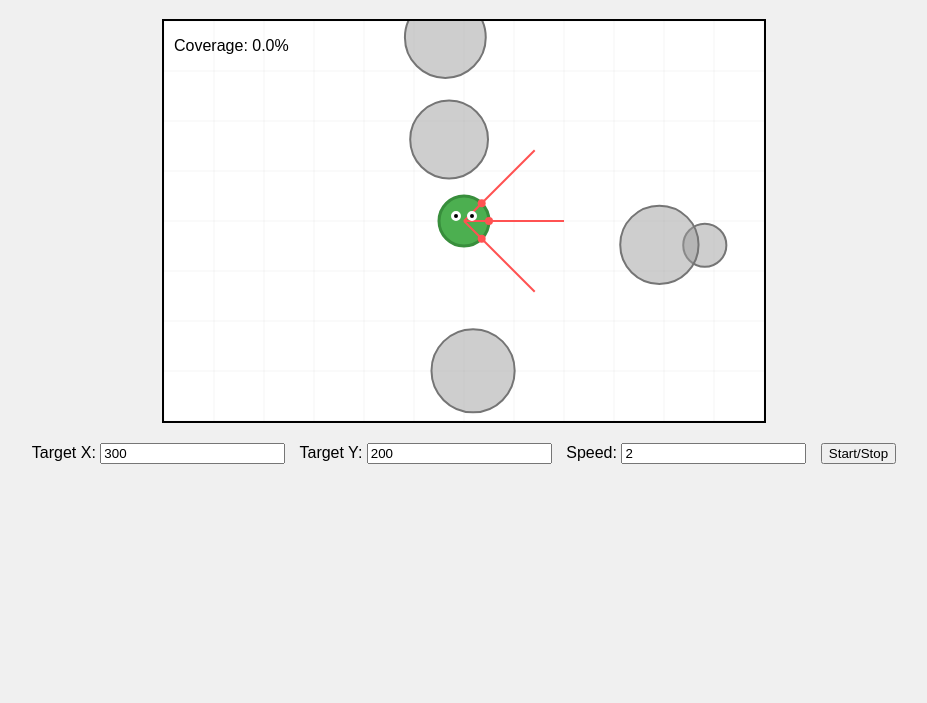
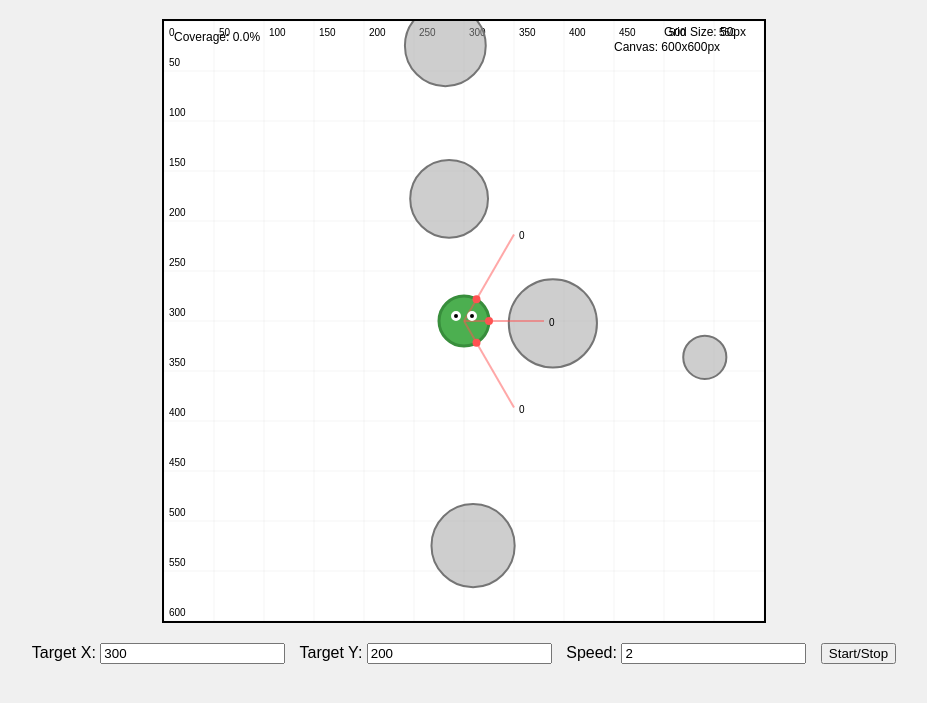
Before and after one commit to imkuromi/simulator-robot, a website: page index.html in a window 1280 px wide. Shown: the part 61-764 px from the top of the page, without its empty margins (176-1103 px from the left). Drawn offline with Linux system fonts and the light colour scheme.

Commit message:
version1

```diff
--- a/index.html
+++ b/index.html
@@ -8,7 +8,7 @@
 </head>
 <body>
     <h1>Simulator Robot System</h1>
-    <canvas id="simulator" width="600" height="400"></canvas>
+    <canvas id="simulator" width="600" height="600"></canvas>
     <div class="controls">
         <label>Target X: <input type="number" id="targetX" value="300"></label>
         <label>Target Y: <input type="number" id="targetY" value="200"></label>
--- a/src/main.ts
+++ b/src/main.ts
@@ -28,40 +28,56 @@ document.addEventListener('DOMContentLoaded', () => {
         type Sensor = {
             distance: number;
             angle: number;
+            range: number;
         };
 
         // Then modify the sensors object to use this type
         const robot = {
-            x: canvas.width / 2,
-            y: canvas.height / 2,
+            x: parseInt((document.getElementById('startX') as HTMLInputElement)?.value || '300'),
+            y: parseInt((document.getElementById('startY') as HTMLInputElement)?.value || '300'),
             speed: 2,
             direction: 0,
             isMoving: false,
             radius: 25,
             sensors: {
-                front: { distance: 0, angle: 0 } as Sensor,
-                leftFront: { distance: 0, angle: Math.PI / 4 } as Sensor,
-                rightFront: { distance: 0, angle: -Math.PI / 4 } as Sensor,
+                front: { distance: 0, angle: 0, range: 80 },
+                leftFront: { distance: 0, angle: Math.PI / 3, range: 100 },
+                rightFront: { distance: 0, angle: -Math.PI / 3, range: 100 },
             },
-            sensorRange: 100,
+            sensorRange: 150,
             obstacles: [] as Array<{x: number, y: number, radius: number}>,
             state: 'exploring',
-            gridSize: 50, // ขนาดของกริด
-            coveredCells: new Set<string>(), // เซตเก็บเซลล์ที่ผ่านไปแล้ว
-            lastTurnTime: 0, // เวลาที่เลี้ยวครั้งล่าสุด
-            turnInterval: 2000, // ระยะเวลาระหว่างการเลี้ยว (ms)
-            coverage: 0 // เปอร์เซ็นต์พื้นที่ที่ผ่านไปแล้ว
+            gridSize: 50,
+            coveredCells: new Set<string>(),
+            lastTurnTime: 0,
+            turnInterval: 2000,
+            coverage: 0
         };
 
         // สร้างสิ่งกีดขวางสุ่ม
         function createRandomObstacles(count: number) {
             for (let i = 0; i < count; i++) {
-                const obstacle = {
-                    x: Math.random() * canvas.width,
-                    y: Math.random() * canvas.height,
-                    radius: 20 + Math.random() * 30
-                };
-                robot.obstacles.push(obstacle);
+                let isOverlapping = true;
+                let obstacle: { x: any; y: any; radius: any; };
+
+                // พยายามสร้างสิ่งกีดขวางจนกว่าจะไม่ทับกับสิ่งกีดขวางอื่น
+                while (isOverlapping) {
+                    obstacle = {
+                        x: Math.random() * canvas.width,
+                        y: Math.random() * canvas.height,
+                        radius: 20 + Math.random() * 30
+                    };
+
+                    // ตรวจสอบการทับซ้อนกับสิ่งกีดขวางที่มีอยู่แล้ว
+                    isOverlapping = robot.obstacles.some(existingObstacle => {
+                        const dx = obstacle.x - existingObstacle.x;
+                        const dy = obstacle.y - existingObstacle.y;
+                        const distance = Math.sqrt(dx * dx + dy * dy);
+                        return distance < (obstacle.radius + existingObstacle.radius);
+                    });
+                }
+
+                robot.obstacles.push(obstacle!);
             }
         }
 
@@ -90,12 +106,22 @@ document.addEventListener('DOMContentLoaded', () => {
             for (let x = 0; x <= canvas.width; x += robot.gridSize) {
                 ctx.moveTo(x, 0);
                 ctx.lineTo(x, canvas.height);
+
+                // แสดงตัวเลขแกน X
+                ctx.fillStyle = 'black';
+                ctx.font = '10px Arial';
+                ctx.fillText(x.toString(), x + 5, 15);
             }
 
             // วาดเส้นแนวนอน
             for (let y = 0; y <= canvas.height; y += robot.gridSize) {
                 ctx.moveTo(0, y);
                 ctx.lineTo(canvas.width, y);
+
+                // แสดงตัวเลขแกน Y
+                ctx.fillStyle = 'black';
+                ctx.font = '10px Arial';
+                ctx.fillText(y.toString(), 5, y - 5);
             }
 
             ctx.stroke();
@@ -106,6 +132,12 @@ document.addEventListener('DOMContentLoaded', () => {
                 ctx.fillStyle = 'rgba(76, 175, 80, 0.1)';
                 ctx.fillRect(x * robot.gridSize, y * robot.gridSize, robot.gridSize, robot.gridSize);
             });
+
+            // แสดงขนาดของกริด
+            ctx.fillStyle = 'black';
+            ctx.font = '12px Arial';
+            ctx.fillText(`Grid Size: ${robot.gridSize}px`, canvas.width - 100, 15);
+            ctx.fillText(`Canvas: ${canvas.width}x${canvas.height}px`, canvas.width - 150, 30);
         }
 
         function drawRobot(x: number, y: number, direction: number) {
@@ -121,21 +153,9 @@ document.addEventListener('DOMContentLoaded', () => {
             ctx.strokeStyle = '#388E3C';
             ctx.lineWidth = 3;
             ctx.stroke();
+
             // วาดเซนเซอร์และลำแสง
-            Object.keys(robot.sensors).forEach((key) => {
-                const sensor = robot.sensors[key as keyof typeof robot.sensors];
-                ctx.beginPath();
-                ctx.moveTo(0, 0);
-                const sensorX = Math.cos(sensor.angle) * robot.sensorRange;
-                const sensorY = Math.sin(sensor.angle) * robot.sensorRange;
-                ctx.lineTo(sensorX, sensorY);
-
-                // สีของลำแสงเซนเซอร์ขึ้นอยู่กับระยะทาง
-                const alpha = 1 - (sensor.distance / robot.sensorRange);
-                ctx.strokeStyle = `rgba(255, 82, 82, ${alpha})`;
-                ctx.lineWidth = 2;
-                ctx.stroke();
-
+            Object.entries(robot.sensors).forEach(([key, sensor]) => {
                 // วาดจุดเซนเซอร์
                 ctx.beginPath();
                 ctx.arc(
@@ -145,6 +165,24 @@ document.addEventListener('DOMContentLoaded', () => {
                 );
                 ctx.fillStyle = '#FF5252';
                 ctx.fill();
+
+                // วาดลำแสงเซนเซอร์
+                ctx.beginPath();
+                ctx.moveTo(0, 0);
+                const sensorX = Math.cos(sensor.angle) * sensor.range;
+                const sensorY = Math.sin(sensor.angle) * sensor.range;
+                ctx.lineTo(sensorX, sensorY);
+
+                // สีของลำแสงขึ้นอยู่กับระยะทางที่ตรวจจับได้
+                const alpha = 0.5; // ตั้งค่า alpha เป็นค่าคงที่ 0.5 เพื่อให้เห็นชัดเจน
+                ctx.strokeStyle = `rgba(255, 82, 82, ${alpha})`;
+                ctx.lineWidth = 2;
+                ctx.stroke();
+
+                // แสดงระยะทางที่ตรวจจับได้
+                ctx.fillStyle = 'black';
+                ctx.font = '10px Arial';
+                ctx.fillText(`${sensor.distance.toFixed(0)}`, sensorX + 5, sensorY + 5);
             });
 
             // วาดตา
@@ -236,69 +274,8 @@ document.addEventListener('DOMContentLoaded', () => {
             robot.state = minDistance < robot.radius * 2 ? 'avoiding' : 'exploring';
         }
 
-        function validateRobotState() {
-            // ตรวจสอบตำแหน่ง
-            if (isNaN(robot.x) || isNaN(robot.y)) {
-                console.warn('Invalid robot position, resetting to center');
-                robot.x = canvas.width / 2;
-                robot.y = canvas.height / 2;
-            }
-
-            // ตรวจสอบทิศทาง
-            if (isNaN(robot.direction)) {
-                console.warn('Invalid robot direction, resetting to 0');
-                robot.direction = 0;
-            }
-
-            // ตรวจสอบความเร็ว
-            if (robot.speed < 0 || robot.speed > 5) {
-                console.warn('Invalid robot speed, resetting to default');
-                robot.speed = 2;
-            }
-
-            // ตรวจสอบเซนเซอร์
-            Object.entries(robot.sensors).forEach(([key, sensor]) => {
-                if (isNaN(sensor.distance) || isNaN(sensor.angle)) {
-                    console.warn(`Invalid sensor ${key} values, resetting`);
-                    sensor.distance = robot.sensorRange;
-                    sensor.angle = robot.sensors[key as keyof typeof robot.sensors].angle;
-                }
-            });
-        }
-
-        function checkBoundaries() {
-            const margin = robot.radius + 10; // เพิ่มระยะเผื่อ 10 พิกเซล
-
-            // ตรวจสอบขอบซ้าย
-            if (robot.x < margin) {
-                robot.x = margin;
-                robot.direction = Math.PI / 2; // หันไปทางขวา
-            }
-
-            // ตรวจสอบขอบขวา
-            if (robot.x > canvas.width - margin) {
-                robot.x = canvas.width - margin;
-                robot.direction = -Math.PI / 2; // หันไปทางซ้าย
-            }
-
-            // ตรวจสอบขอบบน
-            if (robot.y < margin) {
-                robot.y = margin;
-                robot.direction = 0; // หันลง
-            }
-
-            // ตรวจสอบขอบล่าง
-            if (robot.y > canvas.height - margin) {
-                robot.y = canvas.height - margin;
-                robot.direction = Math.PI; // หันขึ้น
-            }
-        }
-
         function moveRobot() {
             if (!robot.isMoving) return;
-
-            // ตรวจสอบความถูกต้องของข้อมูล
-            validateRobotState();
 
             checkSensors();
 
@@ -315,11 +292,9 @@ document.addEventListener('DOMContentLoaded', () => {
                     robot.direction -= 0.1;
                 }
 
-                // คำนวณความเร็วที่ปลอดภัย
-                const minDistance = Math.min(...Object.entries(robot.sensors).map(([_, s]) => s.distance));
-                const safeSpeed = Math.min(robot.speed, minDistance / 10);
-                robot.x += Math.cos(robot.direction) * safeSpeed;
-                robot.y += Math.sin(robot.direction) * safeSpeed;
+                const currentSpeed = robot.speed * (Math.min(...Object.entries(robot.sensors).map(([_, s]) => s.distance)) / robot.sensorRange);
+                robot.x += Math.cos(robot.direction) * currentSpeed;
+                robot.y += Math.sin(robot.direction) * currentSpeed;
             } else {
                 // เคลื่อนที่ปกติ
                 robot.x += Math.cos(robot.direction) * robot.speed;
@@ -328,7 +303,7 @@ document.addEventListener('DOMContentLoaded', () => {
                 // ตรวจสอบเวลาที่ผ่านไปตั้งแต่เลี้ยวครั้งล่าสุด
                 const currentTime = Date.now();
                 if (currentTime - robot.lastTurnTime > robot.turnInterval) {
-                    // เลือกทิศทางใหม่
+                    // เลี้ยวแบบสุ่มแต่มีแนวโน้มไปทางพื้นที่ที่ยังไม่ได้ผ่าน
                     const currentCellX = Math.floor(robot.x / robot.gridSize);
                     const currentCellY = Math.floor(robot.y / robot.gridSize);
 
@@ -362,14 +337,15 @@ document.addEventListener('DOMContentLoaded', () => {
                 }
             }
 
-            // ตรวจสอบขอบเขต
-            checkBoundaries();
+            // ป้องกันการออกนอกขอบ canvas
+            robot.x = Math.max(robot.radius, Math.min(canvas.width - robot.radius, robot.x));
+            robot.y = Math.max(robot.radius, Math.min(canvas.height - robot.radius, robot.y));
         }
 
         function update() {
             ctx.clearRect(0, 0, canvas.width, canvas.height);
 
-            // วาดกริดและพื้นที่ที่ผ่านไปแล้ว
+            // วาดกริด
             drawGrid();
 
             // วาดสิ่งกีดขวาง
@@ -381,10 +357,10 @@ document.addEventListener('DOMContentLoaded', () => {
             // วาดหุ่นยนต์
             drawRobot(robot.x, robot.y, robot.direction);
 
-            // แสดงเปอร์เซ็นต์พื้นที่ที่ผ่านไปแล้ว
+            // แสดงข้อมูล
             ctx.fillStyle = 'black';
-            ctx.font = '16px Arial';
-            ctx.fillText(`Coverage: ${robot.coverage.toFixed(1)}%`, 10, 30);
+            ctx.font = '12px Arial';
+            ctx.fillText(`Coverage: ${robot.coverage.toFixed(1)}%`, 10, 20);
 
             requestAnimationFrame(update);
         }
--- a/src/robot.ts
+++ b/src/robot.ts
@@ -1,46 +1,50 @@
 export class Robot {
-  x: number;
-  y: number;
-  speed: number;
+  x: number; // ตำแหน่งแกน x ของหุ่นยนต์
+  y: number; // ตำแหน่งแกน y ของหุ่นยนต์
+  speed: number; // ความเร็วของหุ่นยนต์
 
   constructor(x: number, y: number, speed: number) {
+      // กำหนดค่าเริ่มต้นให้กับตำแหน่งและความเร็วของหุ่นยนต์
       this.x = x;
       this.y = y;
       this.speed = speed;
   }
 
   moveTowards(targetX: number, targetY: number) {
+      // คำนวณระยะทางในแนวแกน x และ y จากตำแหน่งปัจจุบันไปยังเป้าหมาย
       const dx = targetX - this.x;
       const dy = targetY - this.y;
+      // คำนวณระยะทางรวมจากตำแหน่งปัจจุบันไปยังเป้าหมาย
       const distance = Math.sqrt(dx * dx + dy * dy);
 
+      // ถ้าระยะทางมากกว่าความเร็วของหุ่นยนต์ ให้เคลื่อนที่ไปในทิศทางของเป้าหมาย
       if (distance > this.speed) {
-          const ratio = this.speed / distance;
-          this.x += dx * ratio;
-          this.y += dy * ratio;
+          const ratio = this.speed / distance; // อัตราส่วนของความเร็วต่อระยะทาง
+          this.x += dx * ratio; // ปรับตำแหน่งแกน x
+          this.y += dy * ratio; // ปรับตำแหน่งแกน y
       }
   }
 
-  draw(ctx: CanvasRenderingContext2D) {
-      // วาดตัว robot
-      ctx.beginPath();
-      ctx.arc(this.x, this.y, 15, 0, Math.PI * 2);
-      ctx.fillStyle = 'blue';
-      ctx.fill();
-      ctx.strokeStyle = 'black';
-      ctx.lineWidth = 2;
-      ctx.stroke();
+//   draw(ctx: CanvasRenderingContext2D) {
+//       // วาดตัวหุ่นยนต์เป็นวงกลม
+//       ctx.beginPath();
+//       ctx.arc(this.x, this.y, 15, 0, Math.PI * 2);
+//       ctx.fillStyle = 'blue'; // สีของหุ่นยนต์
+//       ctx.fill();
+//       ctx.strokeStyle = 'black'; // สีขอบของหุ่นยนต์
+//       ctx.lineWidth = 2; // ความหนาของขอบ
+//       ctx.stroke();
 
-      // วาดทิศทาง
-      const angle = Math.PI / 2; // ชี้ขึ้นด้านบน
-      ctx.beginPath();
-      ctx.moveTo(this.x, this.y);
-      ctx.lineTo(
-          this.x + Math.cos(angle) * 15,
-          this.y + Math.sin(angle) * 15
-      );
-      ctx.strokeStyle = 'white';
-      ctx.lineWidth = 2;
-      ctx.stroke();
-  }
+//       // วาดทิศทางที่หุ่นยนต์กำลังชี้ไป
+//       const angle = Math.PI / 2; // มุมที่หุ่นยนต์ชี้ขึ้นด้านบน
+//       ctx.beginPath();
+//       ctx.moveTo(this.x, this.y);
+//       ctx.lineTo(
+//           this.x + Math.cos(angle) * 15, // คำนวณตำแหน่งปลายเส้นในแกน x
+//           this.y + Math.sin(angle) * 15  // คำนวณตำแหน่งปลายเส้นในแกน y
+//       );
+//       ctx.strokeStyle = 'white'; // สีของเส้นทิศทาง
+//       ctx.lineWidth = 2; // ความหนาของเส้นทิศทาง
+//       ctx.stroke();
+//   }
 }
```
Also changed, not shown: dist/main.js, dist/robot.js.
